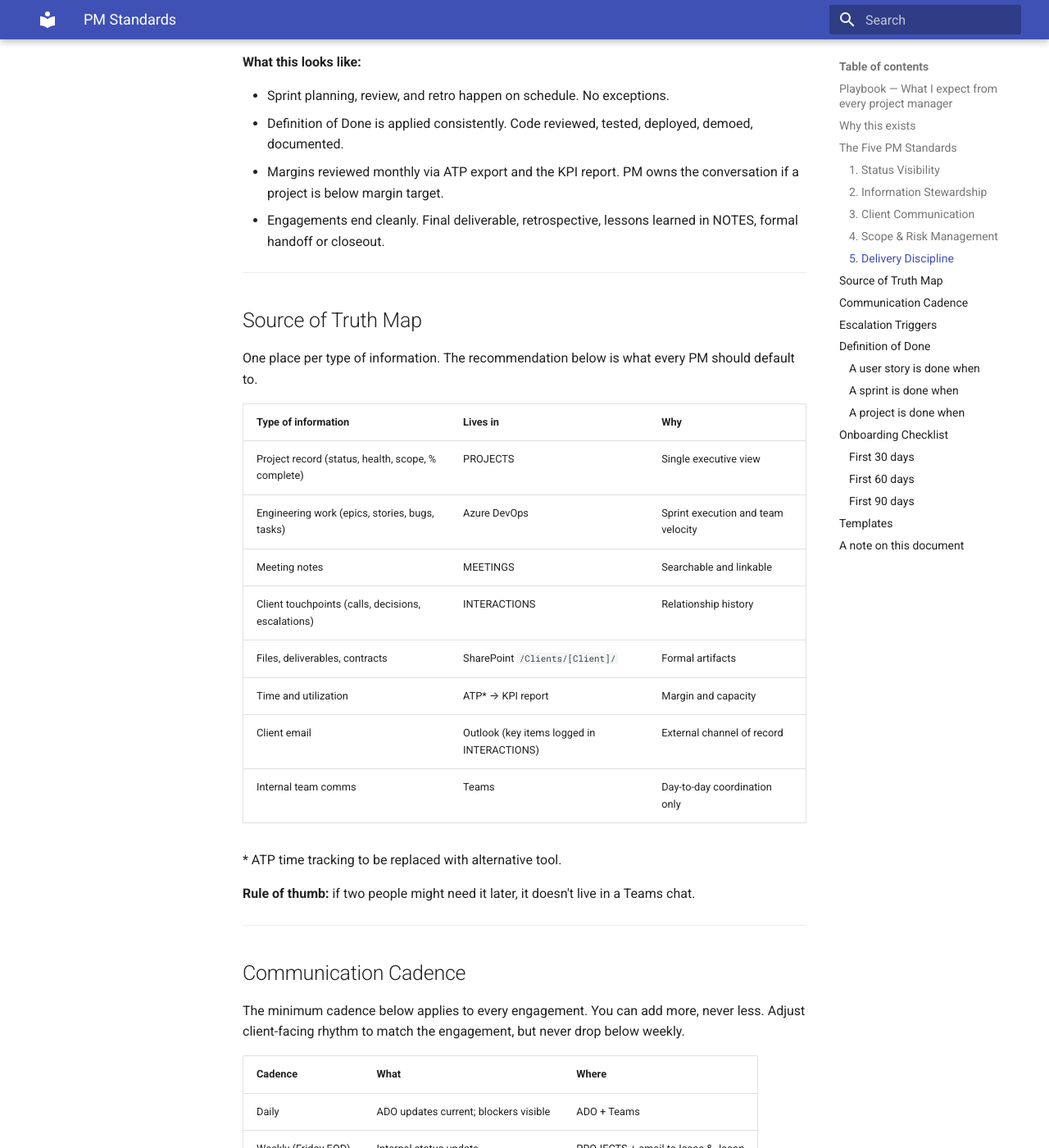
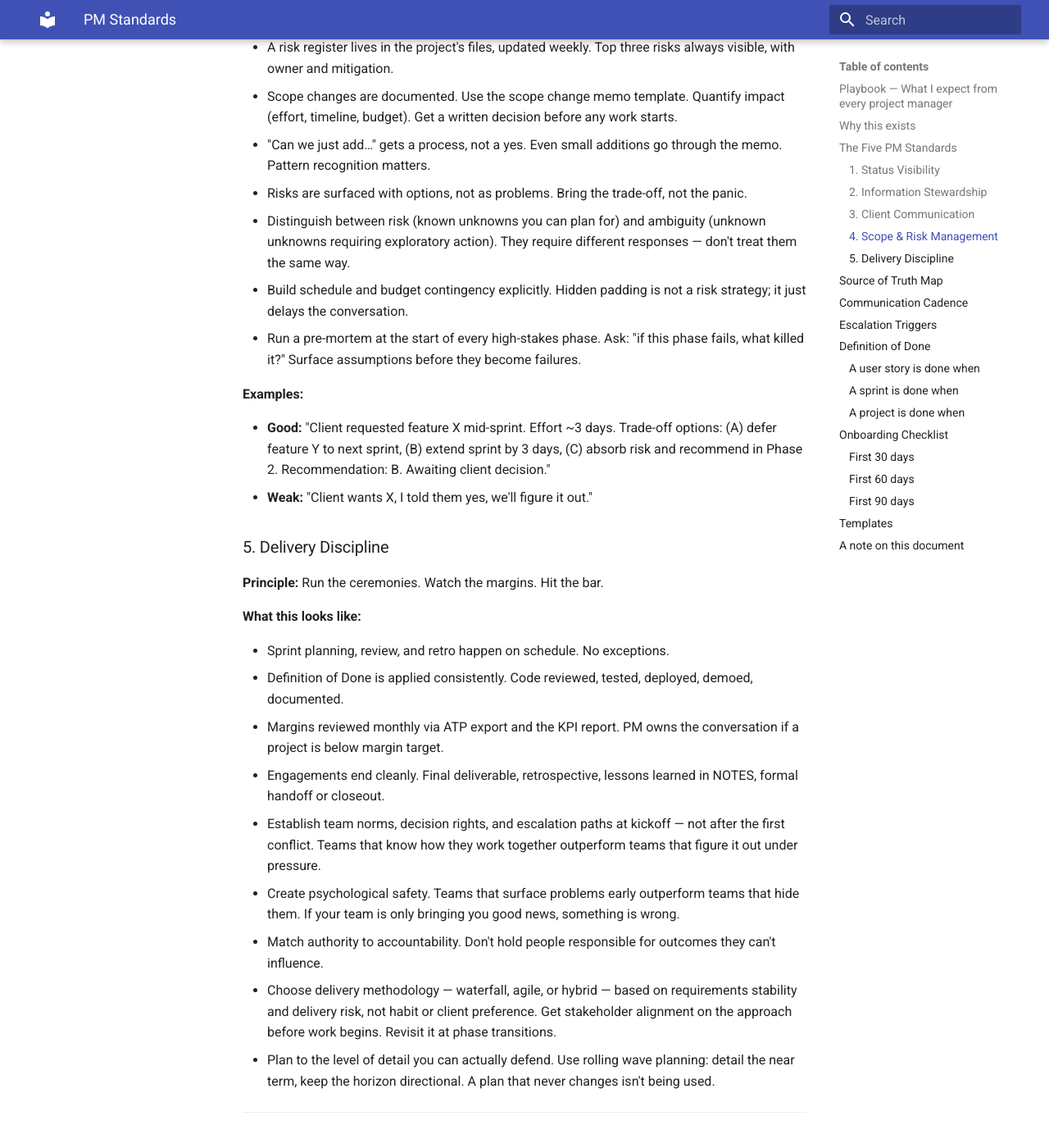
Before and after one commit to dynomisaac-welch/Handbook, an MkDocs documentation site: the page built from docs/delivery/pm_standards_playbook.md, in a window 1280 px wide and 1400 px high, scrolled down 3014 px. Shown: the whole window at 82% size. Built offline with MkDocs 1.6.1 and Material for MkDocs 9.7.7, drawn with Linux system fonts in a browser that asks for light colours; some of the changed text lies outside the part shown.

Commit message:
update PM standards playbook with expanded guidance
Co-Authored-By: Claude Sonnet 4.6 <noreply@anthropic.com>

```diff
--- a/docs/delivery/pm_standards_playbook.md
+++ b/docs/delivery/pm_standards_playbook.md
@@ -30,6 +30,9 @@ The five standards below answer one question: how do we deliver software for cli
 - The PROJECTS database always reflects current state — health (Green / Yellow / Red), % complete, % timeline burned, current sprint, top risks.
 - If health changes from green to yellow or yellow to red, I get a Teams message within 24 hours of the change. Don't wait for the weekly update.
 - "We thought we'd catch up next sprint" is not a status update. If you're behind, say it the day you know.
+- Track 3-5 leading indicators per project — metrics that predict delivery health, not just confirm it after the fact. Velocity trends, blocked item count, and acceptance rate are more useful than % complete alone.
+- Metrics are for the team, not just leadership. If the team can't see the numbers, the numbers won't change behavior.
+- Act on variance immediately. A metric that doesn't change a decision isn't worth tracking.
 
 **Examples:**
 
@@ -47,6 +50,8 @@ The five standards below answer one question: how do we deliver software for cli
 - New deliverable → SharePoint, in the right client folder (`/Clients/[Client]/[Project]/`).
 - New work item → ADO, sized, labeled.
 - Decision made → captured in the project's NOTES or in the relevant meeting record. If it's worth remembering, it's worth writing down.
+- Every action item has one owner — not a team, not "we." Ambiguous ownership means it won't get done.
+- Blockers are cleared within 24 hours or escalated. Nothing sits. If it's in your way, name it and move it.
 
 **Examples:**
 
@@ -63,6 +68,9 @@ The five standards below answer one question: how do we deliver software for cli
 - Every meeting has a recap within 24 hours: decisions, action items, owners, due dates.
 - Bad news is delivered before the client asks. Always with the plan.
 - Pushback is part of the job. If a client decision puts the engagement at risk, surface it directly — not in a passive footnote.
+- Map stakeholders by influence and interest at project start. Not every stakeholder needs the same update — tailor format and frequency to their role.
+- Treat disengaged stakeholders as a risk. If a key decision-maker goes quiet, that is a problem to solve, not a gift.
+- Deliver incrementally where the engagement allows. Don't hold value until the end. Early wins build trust; surprises at delivery erode it.
 
 **Examples:**
 
@@ -79,6 +87,9 @@ The five standards below answer one question: how do we deliver software for cli
 - Scope changes are documented. Use the scope change memo template. Quantify impact (effort, timeline, budget). Get a written decision before any work starts.
 - "Can we just add…" gets a process, not a yes. Even small additions go through the memo. Pattern recognition matters.
 - Risks are surfaced with options, not as problems. Bring the trade-off, not the panic.
+- Distinguish between risk (known unknowns you can plan for) and ambiguity (unknown unknowns requiring exploratory action). They require different responses — don't treat them the same way.
+- Build schedule and budget contingency explicitly. Hidden padding is not a risk strategy; it just delays the conversation.
+- Run a pre-mortem at the start of every high-stakes phase. Ask: "if this phase fails, what killed it?" Surface assumptions before they become failures.
 
 **Examples:**
 
@@ -95,6 +106,11 @@ The five standards below answer one question: how do we deliver software for cli
 - Definition of Done is applied consistently. Code reviewed, tested, deployed, demoed, documented.
 - Margins reviewed monthly via ATP export and the KPI report. PM owns the conversation if a project is below margin target.
 - Engagements end cleanly. Final deliverable, retrospective, lessons learned in NOTES, formal handoff or closeout.
+- Establish team norms, decision rights, and escalation paths at kickoff — not after the first conflict. Teams that know how they work together outperform teams that figure it out under pressure.
+- Create psychological safety. Teams that surface problems early outperform teams that hide them. If your team is only bringing you good news, something is wrong.
+- Match authority to accountability. Don't hold people responsible for outcomes they can't influence.
+- Choose delivery methodology — waterfall, agile, or hybrid — based on requirements stability and delivery risk, not habit or client preference. Get stakeholder alignment on the approach before work begins. Revisit it at phase transitions.
+- Plan to the level of detail you can actually defend. Use rolling wave planning: detail the near term, keep the horizon directional. A plan that never changes isn't being used.
 
 ---
 
```
Also changed, not shown: other parts of docs/delivery/pm_standards_playbook.md (+1 -1 lines).
